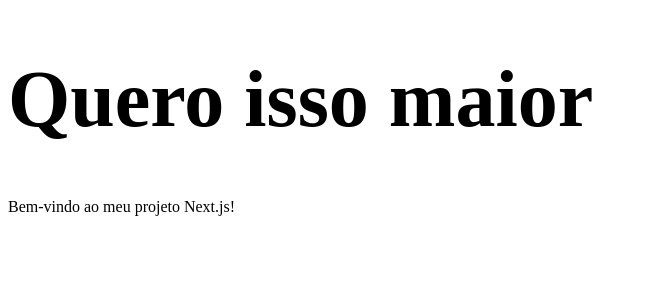
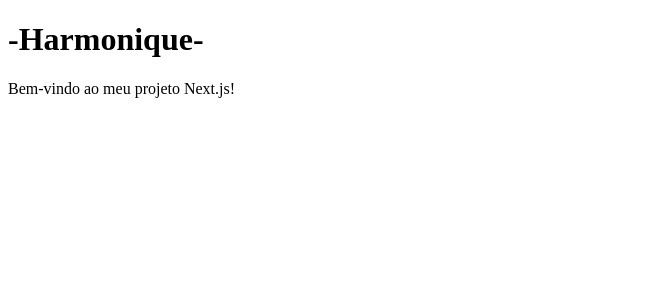
Before and after one commit to ZicBusiness/vercelOne, a Next.js app: page / in a window 1280 px wide. Shown: the top 300 px of the page, without its empty margins (0-647 px from the left). Built offline with nearby package versions, Linux system fonts and the light colour scheme.

Commit message:
Css External

```diff
--- a/pages/index.js
+++ b/pages/index.js
@@ -1,7 +1,10 @@
+import styles from '..style/styles.module.css';
+
+
 const HomePage = () => {
     return (
       <>
-        <h1 style={{ fontSize: '5em' }}>Quero isso maior</h1>
+        <h1 style={{ Size: '5em' }}>-Harmonique-</h1>
         <p>Bem-vindo ao meu projeto Next.js!</p>
       </>
     );
--- /dev/null
+++ b/style/styles.module.css
@@ -0,0 +1,3 @@
+p {
+    Size: '5em'
+  }
```
